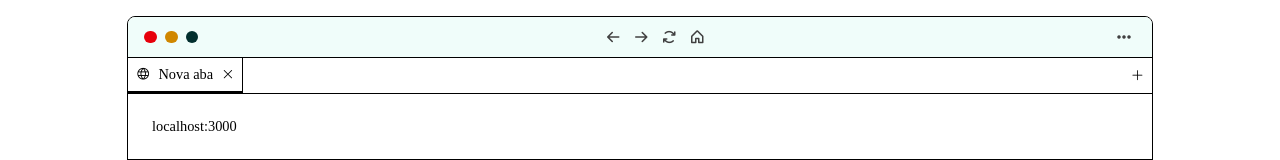
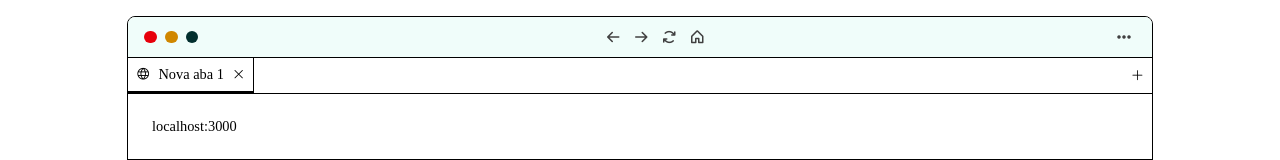
Before and after one commit to marcelosarinho/browser-tabs, a React (Vite) app: page / in a window 1280 px wide. Shown: the top 160 px of the page. Built offline with nearby package versions, Linux system fonts and the light colour scheme.

Commit message:
feat: new index generator

```diff
--- a/src/App.tsx
+++ b/src/App.tsx
@@ -11,7 +11,7 @@ export type Tab = {
 
 function App() {
   const [tabs, setTabs] = useState<Tab[]>([
-    { index: 0, name: 'Nova aba', url: 'localhost:3000' },
+    { index: 0, name: 'Nova aba 1', url: 'localhost:3000' },
   ]);
   const [selectedTab, setSelectedTab] = useState(0);
 
@@ -20,14 +20,15 @@ function App() {
   }
 
   function addTab() {
-    const newTab: Tab = {
-      index: tabs.length,
-      name: 'Nova aba',
-      url: 'localhost:3000'
-    };
-
-    setTabs([...tabs, newTab]);
-    setSelectedTab(newTab.index);
+    setTabs(prev => {
+      const nextIndex = prev.length > 0 ? prev[prev.length - 1].index + 1 : 0;
+      setSelectedTab(nextIndex);
+      return [...prev, {
+        index: nextIndex,
+        name: `Nova aba ${nextIndex + 1}`,
+        url: 'localhost:3000',
+      }];
+    });
   }
 
   return (
```
